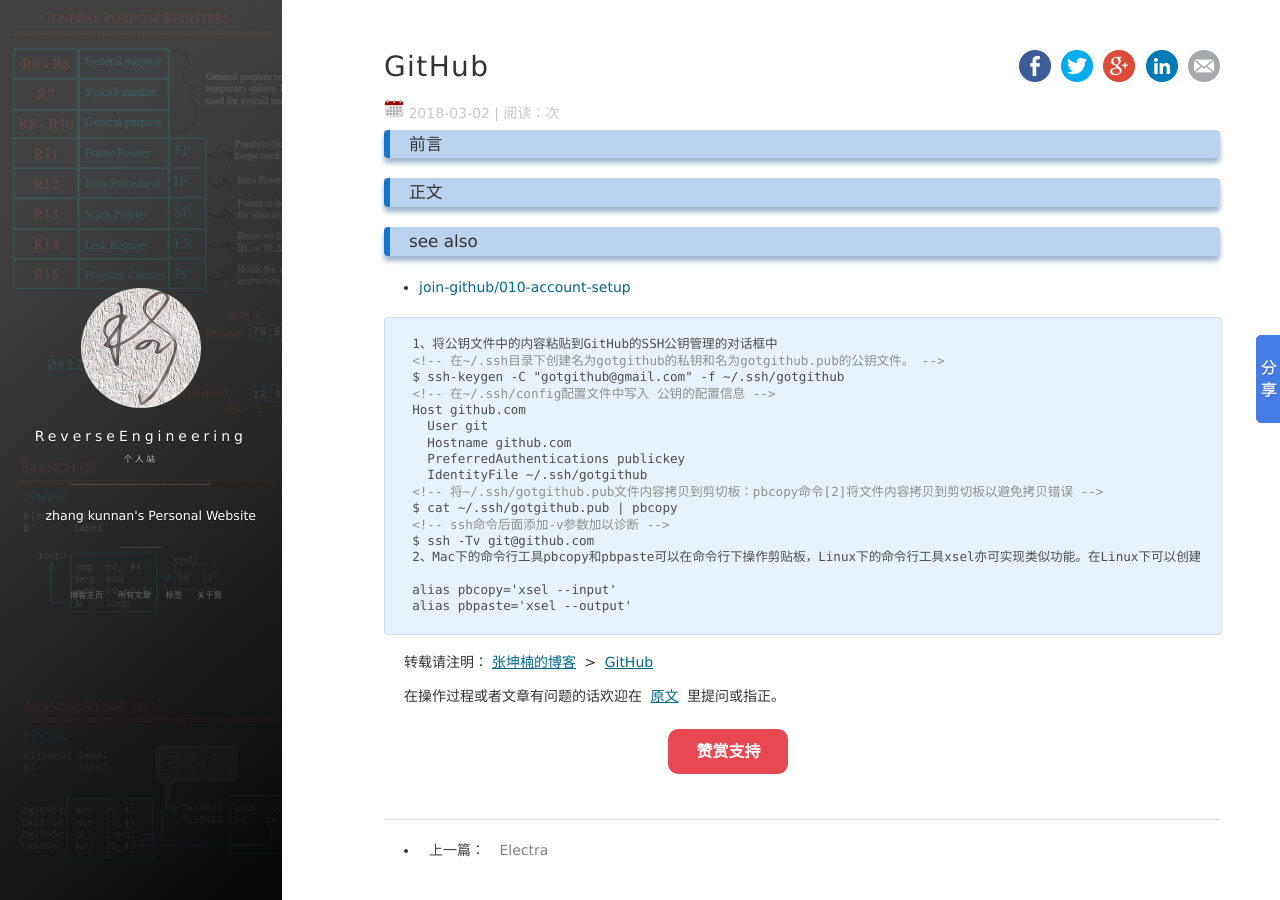
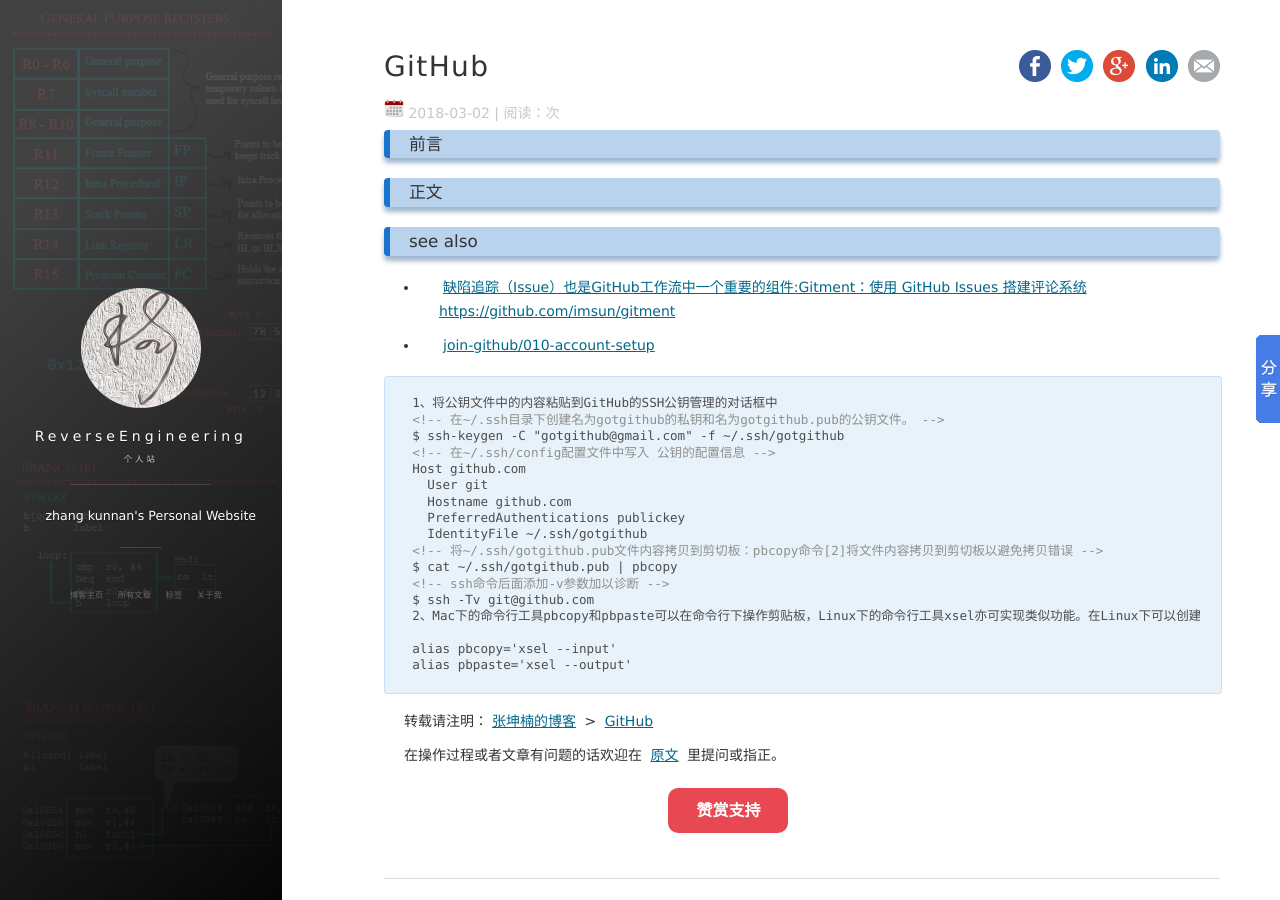
Before and after one commit to zhangkn/zhangkn.github.io, a Jekyll site: the page built from _posts/2018-03-02-GitHub.md, in a window 1280 px wide and 900 px high. Built offline with Jekyll 4.4.1, drawn with Linux system fonts in a browser that asks for light colours; nearby versions of some CDN libraries; comment, search, counter and statistics services are not loaded.

Commit message:
缺陷追踪（Issue）也是GitHub工作流中一个重要的组件:Gitment：使用

```diff
--- a/_posts/2018-03-02-GitHub.md
+++ b/_posts/2018-03-02-GitHub.md
@@ -17,6 +17,8 @@
 
 
 ### see also
+
+- [缺陷追踪（Issue）也是GitHub工作流中一个重要的组件:Gitment：使用 GitHub Issues 搭建评论系统 https://github.com/imsun/gitment](https://imsun.net/posts/gitment-introduction/)
 
 - [join-github/010-account-setup](http://www.worldhello.net/gotgithub/02-join-github/010-account-setup.html)
 
```
